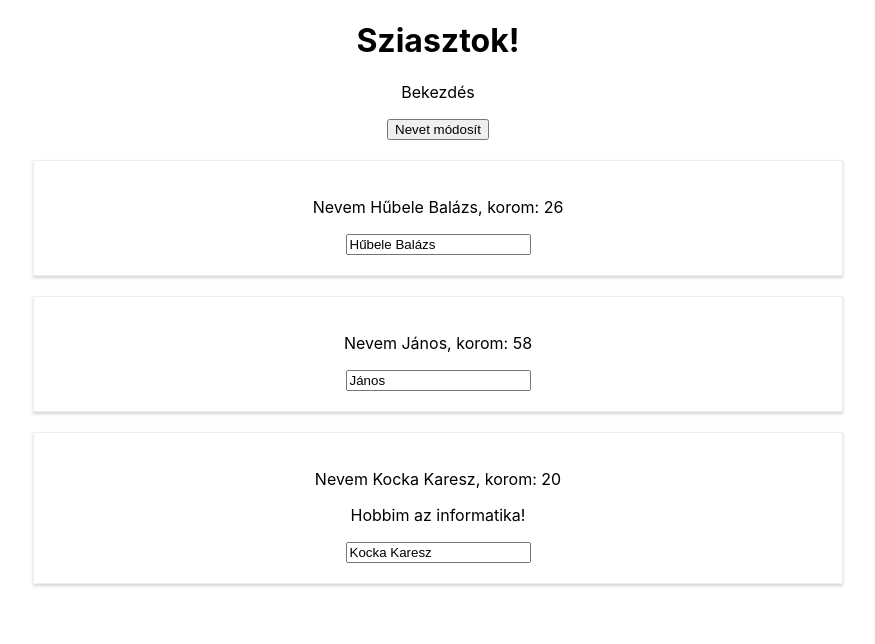
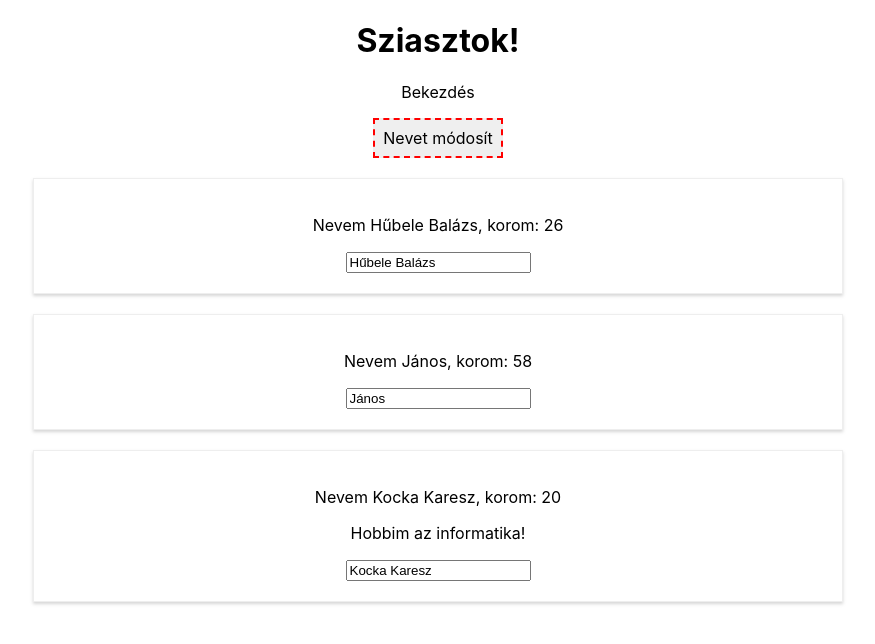
Before and after one commit to sumegizoltan73/react-training, a React (Create React App) app in the folder my-react/: page / in a window 1280 px wide. Shown: the top 644 px of the page, without its empty margins (202-1077 px from the left). Built offline with nearby package versions, Linux system fonts and the light colour scheme.

Commit message:
inline stílus

```diff
--- a/my-react/src/App.js
+++ b/my-react/src/App.js
@@ -37,12 +37,19 @@ class App extends Component {
   }
 
   render() {
+    const stilus = {
+      backgroundColor: '#efefef',
+      font: 'inherit',
+      border: '2px dashed red',
+      padding: '8px',
+      cursor: 'pointer'
+    };
 
     return (
       <div className="App">
         <h1>Sziasztok!</h1>
         <p>Bekezdés</p>
-        <button onClick={this.nameChangeHandler.bind(this, 'Teszt')}>Nevet módosít</button>
+        <button style={stilus} onClick={this.nameChangeHandler.bind(this, 'Teszt')}>Nevet módosít</button>
         <Person
           name={this.state.persons[0].name}
           age={this.state.persons[0].age}
```
